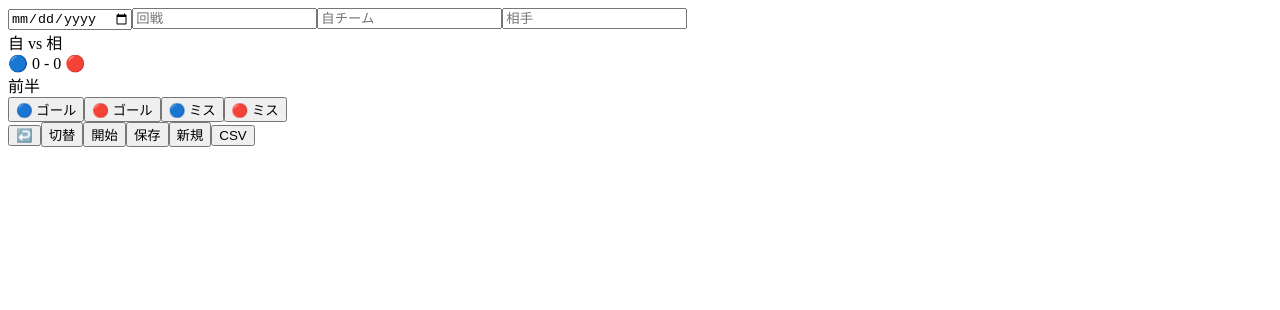
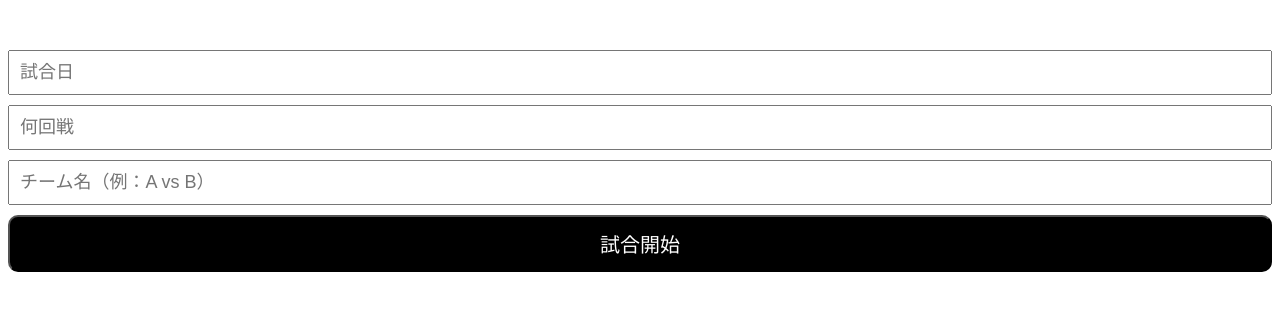
Before and after one commit to hakkinen9301/handball-score-new, a React (Create React App) app: page / in a window 1280 px wide. Shown: the top 310 px of the page. Built offline with nearby package versions, Linux system fonts and the light colour scheme.

Commit message:
Update App.js

```diff
--- a/src/App.js
+++ b/src/App.js
@@ -1,190 +1,298 @@
-import { useState, useEffect, useRef } from "react";
+import { useState } from "react";
 
 export default function App() {
-  const [events, setEvents] = useState([]);
-  const [score, setScore] = useState({ home: 0, away: 0 });
-  const [half, setHalf] = useState("前半");
-  const [selecting, setSelecting] = useState(null);
-  const [matches, setMatches] = useState([]);
-  const [locked, setLocked] = useState(false); // 試合ロック
-  const [cooldown, setCooldown] = useState(false); // 連打防止
-
-  const logRef = useRef(null);
-
   const [matchInfo, setMatchInfo] = useState({
     date: "",
-    homeName: "",
-    awayName: "",
     round: "",
+    teams: "",
   });
 
-  useEffect(() => {
-    const saved = localStorage.getItem("matches");
-    if (saved) setMatches(JSON.parse(saved));
-  }, []);
+  const [started, setStarted] = useState(false);
+  const [events, setEvents] = useState([]);
 
-  // 自動スクロール
-  useEffect(() => {
-    if (logRef.current) {
-      logRef.current.scrollTop = logRef.current.scrollHeight;
-    }
-  }, [events]);
+  const addEvent = (team, type, number) => {
+    if (!started) return;
 
-  const saveMatch = () => {
-    const newMatch = { id: Date.now(), matchInfo, events, score };
-    const updated = [...matches, newMatch];
-    setMatches(updated);
-    localStorage.setItem("matches", JSON.stringify(updated));
-    alert("保存しました");
+    setEvents((prev) => [
+      ...prev,
+      {
+        team,
+        type,
+        number,
+      },
+    ]);
   };
 
-  const loadMatch = (m) => {
-    setMatchInfo(m.matchInfo);
-    setEvents(m.events);
-    setScore(m.score);
-    setLocked(true);
+  const getScore = () => {
+    let blue = 0;
+    let red = 0;
+    events.forEach((e) => {
+      if (e.type === "goal") {
+        if (e.team === "blue") blue++;
+        if (e.team === "red") red++;
+      }
+    });
+    return { blue, red };
   };
 
-  const resetMatch = () => {
-    setEvents([]);
-    setScore({ home: 0, away: 0 });
-    setHalf("前半");
-    setMatchInfo({ date: "", homeName: "", awayName: "", round: "" });
-    setLocked(false);
-  };
+  const goalStats = events.reduce((acc, e) => {
+    if (e.type === "goal") {
+      const key = `${e.team}-${e.number}`;
+      acc[key] = (acc[key] || 0) + 1;
+    }
+    return acc;
+  }, {});
 
-  const addEvent = (team, event, player) => {
-    if (cooldown) return;
-    setCooldown(true);
-    setTimeout(() => setCooldown(false), 300);
+  const score = getScore();
 
-    let newScore = { ...score };
-    if (event === "goal") {
-      if (team === "home") newScore.home += 1;
-      else newScore.away += 1;
-    }
-
-    const newEvent = {
-      id: Date.now(),
-      team,
-      event,
-      player,
-      score: `${newScore.home}-${newScore.away}`,
-      half,
-    };
-
-    setScore(newScore);
-    setEvents([...events, newEvent]);
-    setSelecting(null);
-  };
-
-  const undo = () => {
-    if (events.length === 0) return;
-    const last = events[events.length - 1];
-    let newScore = { ...score };
-
-    if (last.event === "goal") {
-      if (last.team === "home") newScore.home -= 1;
-      else newScore.away -= 1;
-    }
-
-    setScore(newScore);
-    setEvents(events.slice(0, -1));
-  };
-
-  const exportCSV = () => {
-    const rows = [
-      ["日付","回戦","自チーム","相手","順番","チーム","背番号","イベント","スコア"],
-      ...events.map((e,i)=>[
-        matchInfo.date, matchInfo.round, matchInfo.homeName, matchInfo.awayName,
-        i+1, e.team, e.player, e.event, e.score
-      ])
-    ];
-
-    const blob = new Blob([rows.map(r=>r.join(",")).join("\n")], { type:"text/csv" });
-    const a = document.createElement("a");
-    a.href = URL.createObjectURL(blob);
-    a.download = "match.csv";
-    a.click();
-  };
-
-  const goalStats = events.reduce((acc,e)=>{
-    if(e.event==="goal") acc[e.player]=(acc[e.player]||0)+1;
-    return acc;
-  },{});
+  const numbers = Array.from({ length: 20 }, (_, i) => i + 1);
 
   return (
-    <div className="h-screen flex flex-col bg-gray-100">
+    <div style={styles.container}>
+      {/* 試合情報 */}
+      {!started && (
+        <div style={styles.infoBox}>
+          <input
+            placeholder="試合日"
+            style={styles.input}
+            onChange={(e) =>
+              setMatchInfo({ ...matchInfo, date: e.target.value })
+            }
+          />
+          <input
+            placeholder="何回戦"
+            style={styles.input}
+            onChange={(e) =>
+              setMatchInfo({ ...matchInfo, round: e.target.value })
+            }
+          />
+          <input
+            placeholder="チーム名（例：A vs B）"
+            style={styles.input}
+            onChange={(e) =>
+              setMatchInfo({ ...matchInfo, teams: e.target.value })
+            }
+          />
 
-      {/* 試合情報 */}
-      <div className="bg-white p-2 grid grid-cols-2 gap-2 text-sm">
-        <input type="date" disabled={locked} value={matchInfo.date} onChange={(e)=>setMatchInfo({...matchInfo,date:e.target.value})} className="border rounded p-1"/>
-        <input placeholder="回戦" disabled={locked} value={matchInfo.round} onChange={(e)=>setMatchInfo({...matchInfo,round:e.target.value})} className="border rounded p-1"/>
-        <input placeholder="自チーム" disabled={locked} value={matchInfo.homeName} onChange={(e)=>setMatchInfo({...matchInfo,homeName:e.target.value})} className="border rounded p-1"/>
-        <input placeholder="相手" disabled={locked} value={matchInfo.awayName} onChange={(e)=>setMatchInfo({...matchInfo,awayName:e.target.value})} className="border rounded p-1"/>
+          <button style={styles.startBtn} onClick={() => setStarted(true)}>
+            試合開始
+          </button>
+        </div>
+      )}
+
+      {started && (
+        <>
+          {/* 試合情報表示 */}
+          <div style={styles.header}>
+            <div style={styles.date}>{matchInfo.date}</div>
+            <div style={styles.round}>{matchInfo.round}</div>
+            <div style={styles.teams}>{matchInfo.teams}</div>
           </div>
 
           {/* スコア */}
-      <div className="bg-white shadow p-3 text-center">
-        <div className="text-xs">{matchInfo.date} {matchInfo.round}</div>
-        <div className="text-sm">{matchInfo.homeName||"自"} vs {matchInfo.awayName||"相"}</div>
-        <div className="text-4xl font-bold">🔵 {score.home} - {score.away} 🔴</div>
-        <div>{half}</div>
+          <div style={styles.score}>
+            🔵 {score.blue} - {score.red} 🔴
           </div>
 
-      {/* ログ */}
-      <div ref={logRef} className="flex-1 overflow-y-auto p-2">
-        {events.map((e,i)=>(
-          <div key={e.id} className="bg-white rounded-xl p-3 mb-2 flex justify-between text-lg">
-            <span>{i+1}. {e.team==="home"?"🔵":"🔴"} #{e.player} {e.event==="goal"?"⚽️":"❌"}</span>
-            <span className="text-gray-500">{e.score}</span>
+          {/* ゴール履歴 */}
+          <div style={styles.history}>
+            {events
+              .filter((e) => e.type === "goal")
+              .map((e, i) => (
+                <div key={i}>
+                  {e.team === "blue" ? "🔵" : "🔴"} #{e.number}
                 </div>
               ))}
           </div>
 
-      {/* ゴール集計 */}
-      <div className="bg-white p-2 text-sm">
-        {Object.entries(goalStats).map(([p,c])=> <span key={p} className="mr-2">#{p}:{c}</span>)}
+          {/* 背番号別 */}
+          <div style={styles.stats}>
+            {Object.entries(goalStats).map(([key, count]) => {
+              const [team, num] = key.split("-");
+              return (
+                <div key={key}>
+                  {team === "blue" ? "🔵" : "🔴"} #{num}:{count}
+                </div>
+              );
+            })}
           </div>
 
-      {/* 入力 */}
-      {!selecting && (
-        <div className="grid grid-cols-2 gap-2 p-2 bg-white sticky bottom-0">
-          <button className="bg-blue-500 text-white rounded-2xl p-5 text-xl" onClick={()=>setSelecting({team:"home",event:"goal"})}>🔵 ゴール</button>
-          <button className="bg-red-500 text-white rounded-2xl p-5 text-xl" onClick={()=>setSelecting({team:"away",event:"goal"})}>🔴 ゴール</button>
-          <button className="bg-blue-200 rounded-2xl p-5 text-xl" onClick={()=>setSelecting({team:"home",event:"miss"})}>🔵 ミス</button>
-          <button className="bg-red-200 rounded-2xl p-5 text-xl" onClick={()=>setSelecting({team:"away",event:"miss"})}>🔴 ミス</button>
-        </div>
-      )}
-
-      {selecting && (
-        <div className="grid grid-cols-5 gap-2 p-2 bg-white">
-          {Array.from({length:15},(_,i)=>i+1).map(n=> (
-            <button key={n} className="bg-gray-200 rounded-xl p-4 text-xl" onClick={()=>addEvent(selecting.team,selecting.event,n)}>#{n}</button>
-          ))}
-        </div>
-      )}
-
-      {/* 操作 */}
-      <div className="flex justify-between p-2 bg-white">
-        <button onClick={undo}>↩️</button>
-        <button onClick={()=>setHalf(half==="前半"?"後半":"前半")}>切替</button>
-        <button onClick={()=>setLocked(true)}>開始</button>
-        <button onClick={saveMatch}>保存</button>
-        <button onClick={resetMatch}>新規</button>
-        <button onClick={exportCSV}>CSV</button>
+          {/* 入力エリア（下固定） */}
+          <div style={styles.control}>
+            <div style={styles.row}>
+              <button
+                style={styles.blueBtn}
+                onClick={() => setMode("blue-goal")}
+              >
+                青ゴール
+              </button>
+              <button
+                style={styles.blueMiss}
+                onClick={() => setMode("blue-miss")}
+              >
+                青ミス
+              </button>
             </div>
 
-      {/* 一覧 */}
-      <div className="bg-gray-200 p-2 overflow-x-auto whitespace-nowrap">
-        {matches.map(m=> (
-          <div key={m.id} onClick={()=>loadMatch(m)} className="inline-block bg-white p-2 m-1 rounded shadow text-xs">
-            <div>{m.matchInfo.date}</div>
-            <div>{m.matchInfo.homeName} vs {m.matchInfo.awayName}</div>
-            <div>{m.score.home}-{m.score.away}</div>
+            <div style={styles.row}>
+              <button
+                style={styles.redBtn}
+                onClick={() => setMode("red-goal")}
+              >
+                赤ゴール
+              </button>
+              <button
+                style={styles.redMiss}
+                onClick={() => setMode("red-miss")}
+              >
+                赤ミス
+              </button>
             </div>
+
+            <div style={styles.numberGrid}>
+              {numbers.map((n) => (
+                <button
+                  key={n}
+                  style={styles.number}
+                  onClick={() => handleNumber(n)}
+                >
+                  {n}
+                </button>
               ))}
             </div>
           </div>
+        </>
+      )}
+    </div>
   );
+
+  // 状態管理
+  function setMode(m) {
+    window.currentMode = m;
   }
+
+  function handleNumber(n) {
+    const m = window.currentMode;
+    if (!m) return;
+
+    const [team, type] = m.split("-");
+    addEvent(team, type, n);
+  }
+}
+
+const styles = {
+  container: {
+    textAlign: "center",
+    fontFamily: "sans-serif",
+    paddingBottom: "220px",
+  },
+
+  header: {
+    marginTop: 10,
+    fontSize: 20,
+  },
+
+  date: { fontSize: 22 },
+  round: { fontSize: 20 },
+  teams: { fontSize: 24, fontWeight: "bold" },
+
+  score: {
+    fontSize: 36,
+    margin: 10,
+  },
+
+  history: {
+    display: "flex",
+    justifyContent: "center",
+    gap: 10,
+    flexWrap: "wrap",
+    fontSize: 18,
+  },
+
+  stats: {
+    marginTop: 10,
+    fontSize: 18,
+  },
+
+  infoBox: {
+    display: "flex",
+    flexDirection: "column",
+    gap: 10,
+    marginTop: 50,
+  },
+
+  input: {
+    fontSize: 18,
+    padding: 10,
+  },
+
+  startBtn: {
+    fontSize: 20,
+    padding: 12,
+    background: "black",
+    color: "white",
+    borderRadius: 10,
+  },
+
+  control: {
+    position: "fixed",
+    bottom: 0,
+    width: "100%",
+    background: "#fff",
+    padding: 10,
+    boxShadow: "0 -2px 10px rgba(0,0,0,0.2)",
+  },
+
+  row: {
+    display: "flex",
+    justifyContent: "space-around",
+    marginBottom: 5,
+  },
+
+  blueBtn: {
+    background: "#3b82f6",
+    color: "white",
+    fontSize: 18,
+    padding: 12,
+    width: "45%",
+    borderRadius: 10,
+  },
+
+  blueMiss: {
+    background: "#93c5fd",
+    fontSize: 18,
+    padding: 12,
+    width: "45%",
+    borderRadius: 10,
+  },
+
+  redBtn: {
+    background: "#ef4444",
+    color: "white",
+    fontSize: 18,
+    padding: 12,
+    width: "45%",
+    borderRadius: 10,
+  },
+
+  redMiss: {
+    background: "#fca5a5",
+    fontSize: 18,
+    padding: 12,
+    width: "45%",
+    borderRadius: 10,
+  },
+
+  numberGrid: {
+    display: "grid",
+    gridTemplateColumns: "repeat(5, 1fr)",
+    gap: 5,
+    marginTop: 5,
+  },
+
+  number: {
+    fontSize: 18,
+    padding: 10,
+    borderRadius: 8,
+  },
+};
```
Lines whose indentation alone changed are shown as unchanged.
